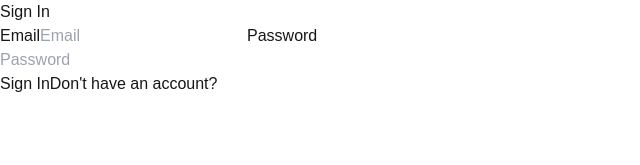
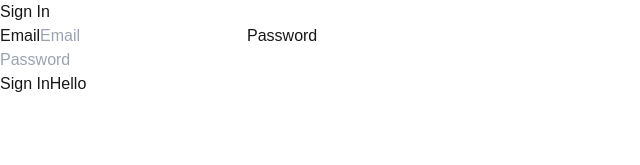
Before and after one commit to yuma-teb/to-do-list, a Next.js app: page /login in a window 1280 px wide. Shown: the top 165 px of the page, without its empty margins (0-640 px from the left). Built offline with nearby package versions, Linux system fonts and the light colour scheme.

Commit message:
fix: test telegram notification

```diff
--- a/src/app/login/page.tsx
+++ b/src/app/login/page.tsx
@@ -57,7 +57,7 @@ export default function Login() {
           href="/register"
           className="text-sm text-[#888] transition duration-150 ease hover:text-black"
         >
-          Don't have an account?
+          Hello
         </Link>
       </form>
     </section>
```
